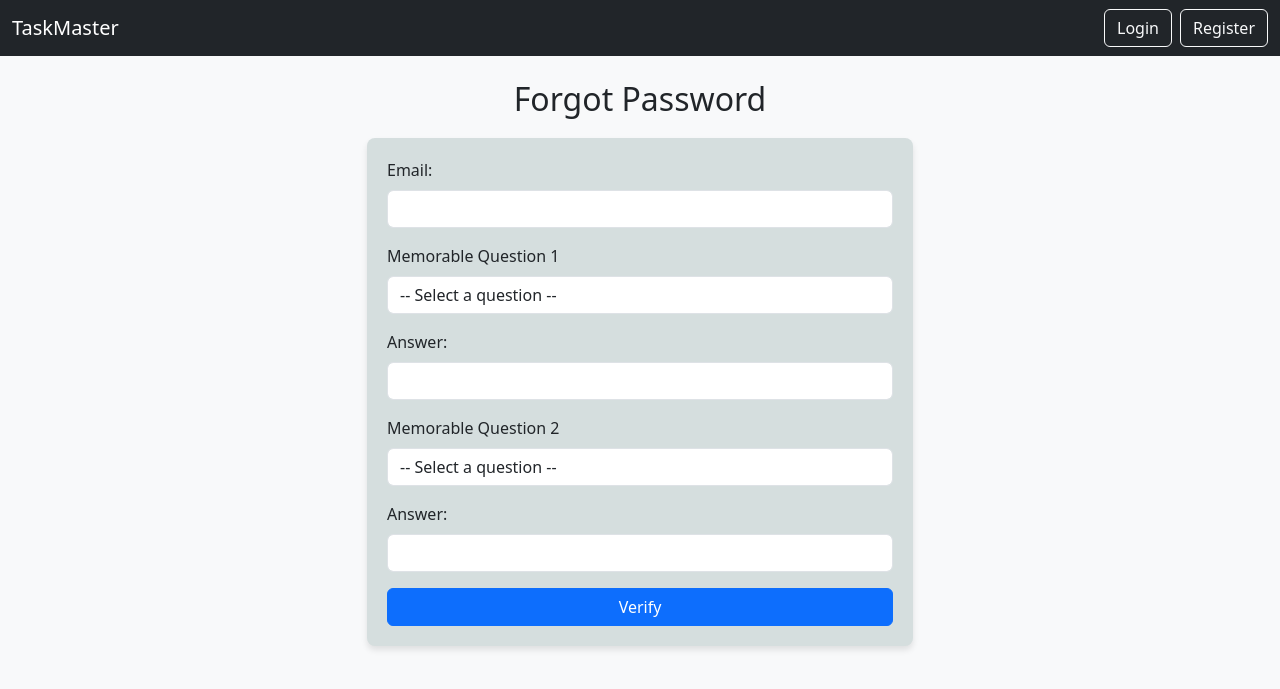
After one commit to jamnic1994/TaskMaster, a Flask app: page /forgot_password in a window 1280 px wide. The commit adds this page. Shown: the top 689 px of the page. Run offline with Flask 3, Linux system fonts and the light colour scheme; some libraries are stand-ins or nearby versions.

Commit message:
Added forgot password functionality

```diff
--- a/app.py
+++ b/app.py
@@ -45,31 +45,59 @@ def login():
     return render_template('login.html')
 
 
+from werkzeug.security import generate_password_hash
+
 @app.route('/register', methods=['GET', 'POST'])
 def register():
     if request.method == 'POST':
-        password = request.form['password']
-        hashed_password = generate_password_hash(password)
+        # Retrieve form data
+        first_name = request.form.get('first_name')
+        surname = request.form.get('surname')
+        email = request.form.get('email')
+        username = request.form.get('username')
+        password = request.form.get('password')
+        mem_ques1 = request.form.get('mem_ques1')
+        mem_ques2 = request.form.get('mem_ques2')
+        mem_ans1 = request.form.get('mem_ans1')
+        mem_ans2 = request.form.get('mem_ans2')
 
-        user_data = {
-            "username": request.form['username'],
-            "password_hash": hashed_password,  # Make sure you're using password_hash
-            "first_name": request.form['first_name'],
-            "surname": request.form['surname'],
-            "email": request.form['email']
-        }
+        # Hash the password and security answers
+        password_hash = generate_password_hash(password)
+        mem_ans1_hash = generate_password_hash(mem_ans1)
+        mem_ans2_hash = generate_password_hash(mem_ans2)
 
-        if User.query.filter((User.username == user_data['username']) | (User.email == user_data['email'])).first():
-            flash('Username or email already taken.', 'error')
+        # Check if username or email already exists
+        existing_user = User.query.filter((User.username == username) | (User.email == email)).first()
+        if existing_user:
+            flash('Username or Email already exists. Please choose another.', 'danger')
             return redirect(url_for('register'))
 
-        new_user = User(**user_data)
-        db.session.add(new_user)
-        db.session.commit()
-        flash('Registration successful. Please log in.', 'success')
-        return redirect(url_for('login'))
+        # Create a new user object
+        new_user = User(
+            first_name=first_name,
+            surname=surname,
+            email=email,
+            username=username,
+            password_hash=password_hash,
+            mem_ques1=mem_ques1,
+            mem_ques2=mem_ques2,
+            mem_ans1=mem_ans1_hash,
+            mem_ans2=mem_ans2_hash
+        )
+
+        # Add the user to the database
+        try:
+            db.session.add(new_user)
+            db.session.commit()
+            flash('Registration successful! You can now log in.', 'success')
+            return redirect(url_for('login'))
+        except Exception as e:
+            db.session.rollback()
+            flash(f'An error occurred: {e}', 'danger')
+            return redirect(url_for('register'))
 
     return render_template('register.html')
+
 
 @app.route('/index')
 @login_required
@@ -308,6 +336,51 @@ def update_account():
 
     return render_template('account.html')
 
+@app.route('/forgot_password', methods=['GET', 'POST'])
+def forgot_password():
+    if request.method == 'POST':
+        action = request.form.get('action')
+
+        if action == 'verify':  # Handle verification of memorable questions
+            email = request.form.get('email')
+            mem_ques1 = request.form.get('mem_ques1')
+            mem_ans1 = request.form.get('mem_ans1')
+            mem_ques2 = request.form.get('mem_ques2')
+            mem_ans2 = request.form.get('mem_ans2')
+
+            user = User.query.filter_by(email=email).first()
+
+            if user:
+                from werkzeug.security import check_password_hash
+                if (
+                    user.mem_ques1 == mem_ques1 and
+                    check_password_hash(user.mem_ans1, mem_ans1) and
+                    user.mem_ques2 == mem_ques2 and
+                    check_password_hash(user.mem_ans2, mem_ans2)
+                ):
+                    return render_template('forgot_password.html', verified=True, user_id=user.id)
+                else:
+                    flash('Incorrect answers to the memorable questions.', 'danger')
+            else:
+                flash('No account found with that email.', 'danger')
+
+        elif action == 'reset':  # Handle password reset
+            user_id = request.form.get('user_id')
+            new_password = request.form.get('password')
+            confirm_password = request.form.get('confirm_password')
+
+            if new_password == confirm_password:
+                user = User.query.get(user_id)
+                user.password_hash = generate_password_hash(new_password)
+                db.session.commit()
+                flash('Password reset successful! You can now log in.', 'success')
+                return redirect(url_for('login'))
+            else:
+                flash('Passwords do not match.', 'danger')
+
+    return render_template('forgot_password.html', verified=False)
+
+
 @app.route('/logout')
 def logout():
     logout_user()
--- a/models.py
+++ b/models.py
@@ -22,6 +22,10 @@ class User(db.Model):
     first_name = db.Column(db.String(150), nullable=False)
     surname = db.Column(db.String(150), nullable=False)
     email = db.Column(db.String(150), unique=True, nullable=False)
+    mem_ques1 = db.Column(db.String(200), nullable=False)
+    mem_ques2 = db.Column(db.String(200), nullable=False)
+    mem_ans1 = db.Column(db.String, nullable=False)
+    mem_ans2 = db.Column(db.String, nullable=False)
 
     def __repr__(self):
         return f'<User {self.username}>'
--- /dev/null
+++ b/templates/forgot_password.html
@@ -0,0 +1,80 @@
+{% extends 'base.html' %}
+
+{% block content %}
+<div class="row justify-content-center">
+    <div class="col-md-6">
+        <h2 class="text-center">Forgot Password</h2>
+
+        <!-- Form for verifying memorable questions -->
+        {% if not verified %}
+        <form method="POST">
+            <input type="hidden" name="action" value="verify">
+            <div class="form-container">
+                <div class="mb-3">
+                    <label for="email" class="form-label">Email:</label>
+                    <input type="email" name="email" class="form-control" required>
+                </div>
+                <div class="mb-3">
+                    <label for="mem_ques1" class="form-label">Memorable Question 1</label>
+                    <select name="mem_ques1" id="mem_ques1" class="form-control" required>
+                        <option value="" disabled selected>-- Select a question --</option>
+                        <option value="What is your favorite color?">What is your favorite color?</option>
+                        <option value="What was the name of your first pet?">What was the name of your first pet?</option>
+                        <option value="What is the name of your hometown?">What is the name of the city you were born in?</option>
+                    </select>
+                </div>
+                <div class="mb-3">
+                    <label for="mem_ans1" class="form-label">Answer:</label>
+                    <input type="text" name="mem_ans1" class="form-control" required>
+                </div>
+                <div class="mb-3">
+                    <label for="mem_ques2" class="form-label">Memorable Question 2</label>
+                    <select name="mem_ques2" id="mem_ques2" class="form-control" required>
+                        <option value="" disabled selected>-- Select a question --</option>
+                        <option value="What is your favorite book?">What is your favorite book?</option>
+                        <option value="What was the make and model of your first car?">What was the make and model of your first car?</option>
+                        <option value="What is the name of your elementary school?">What is the name of your primary school?</option>
+                    </select>
+                </div>
+                <div class="mb-3">
+                    <label for="mem_ans2" class="form-label">Answer:</label>
+                    <input type="text" name="mem_ans2" class="form-control" required>
+                </div>
+                <button type="submit" class="btn btn-primary w-100">Verify</button>
+            </div>
+        </form>
+        {% else %}
+        <p class="text-center text-success">Memorable questions verified! You can now reset your password.</p>
+        <button class="btn btn-success w-100" data-bs-toggle="modal" data-bs-target="#resetPasswordModal">Reset Password</button>
+        {% endif %}
+    </div>
+</div>
+
+<!-- Modal for resetting the password -->
+<div class="modal fade" id="resetPasswordModal" tabindex="-1" aria-labelledby="resetPasswordModalLabel" aria-hidden="true">
+    <div class="modal-dialog">
+        <div class="modal-content">
+            <div class="modal-header">
+                <h5 class="modal-title" id="resetPasswordModalLabel">Reset Password</h5>
+                <button type="button" class="btn-close" data-bs-dismiss="modal" aria-label="Close"></button>
+            </div>
+            <div class="modal-body">
+                <form method="POST">
+                    <input type="hidden" name="action" value="reset">
+                    <input type="hidden" name="user_id" value="{{ user_id }}">
+                    <div class="mb-3">
+                        <label for="password" class="form-label">New Password</label>
+                        <input type="password" name="password" class="form-control" required>
+                    </div>
+                    <div class="mb-3">
+                        <label for="confirm_password" class="form-label">Confirm Password</label>
+                        <input type="password" name="confirm_password" class="form-control" required>
+                    </div>
+                    <button type="submit" class="btn btn-primary w-100">Reset Password</button>
+                </form>
+            </div>
+        </div>
+    </div>
+</div>
+{% endblock %}
+``
--- a/templates/login.html
+++ b/templates/login.html
@@ -23,6 +23,12 @@
                 </button>
             </div>
         </form>
+
+        <a href="{{ url_for('forgot_password') }}">Forgot Password?</a>
+
     </div>
+
 </div>
+
+
 {% endblock %}
```
Also changed, not shown: templates/account.html (+5 -2 lines), templates/register.html (+44 -5 lines). Lines whose indentation alone changed are shown as unchanged.
